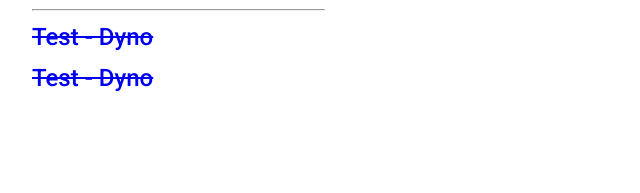
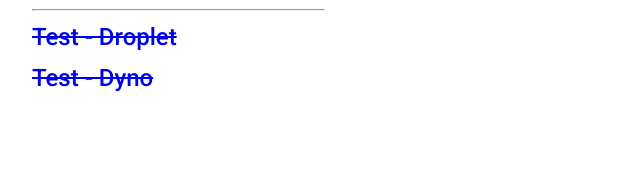
Before and after one commit to thirte3n/portfolio, a website: page public/index.html in a window 1280 px wide. Shown: the part 175-368 px from the top of the page, 0-640 px from the left. Drawn offline with Linux system fonts and the light colour scheme.

Commit message:
Fix label of link to 'Test - Droplet'

```diff
--- a/public/index.html
+++ b/public/index.html
@@ -25,7 +25,7 @@
       </li>
       <hr>
       <li>
-        <a href="http://test.justingajitos.com/" target="_blank"><strike>Test - Dyno</strike></a>
+        <a href="http://test.justingajitos.com/" target="_blank"><strike>Test - Droplet</strike></a>
       </li>
       <li>
         <a href="http://test-dyno.justingajitos.com/" target="_blank"><strike>Test - Dyno</strike></a>
```
